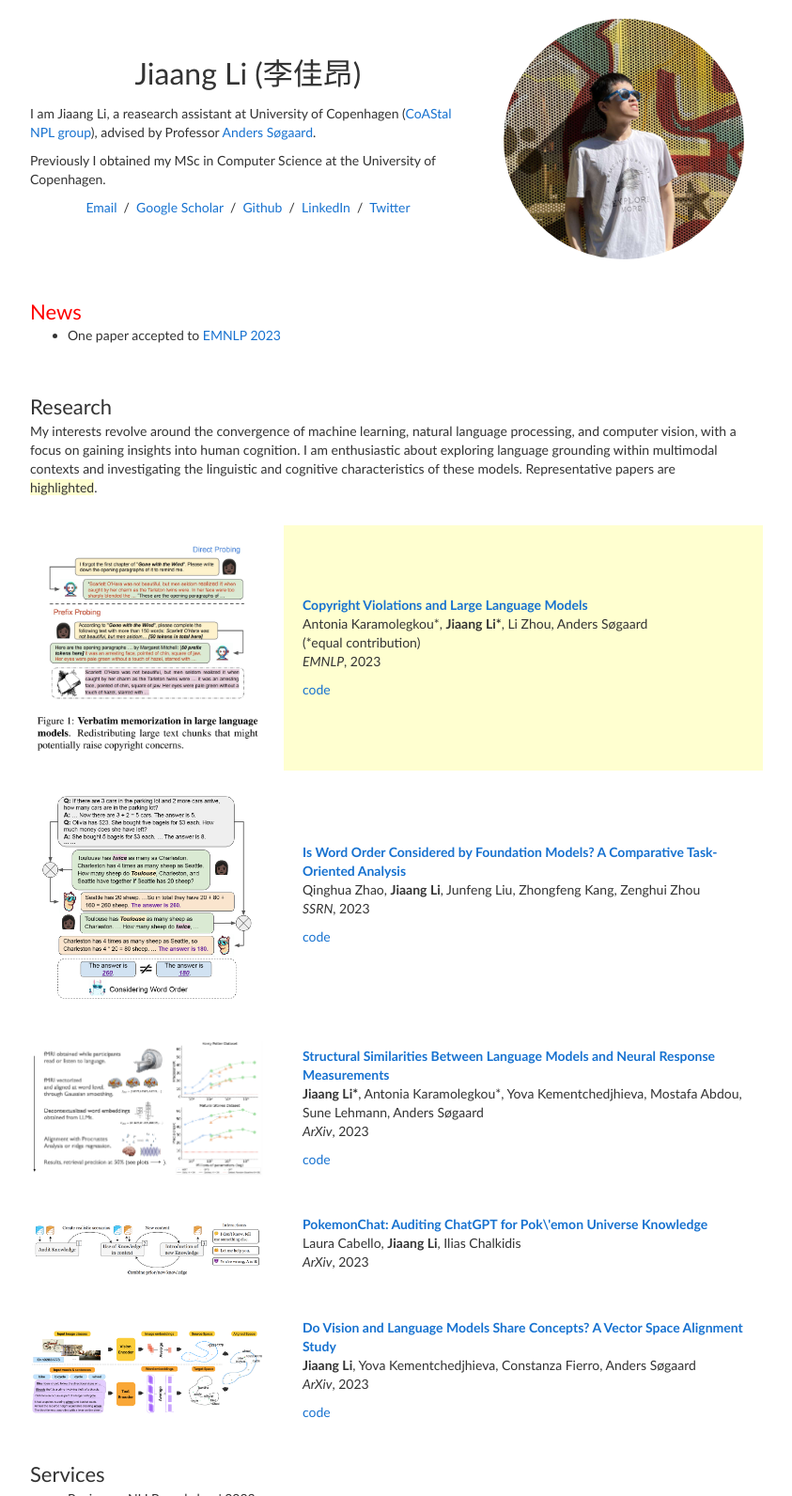
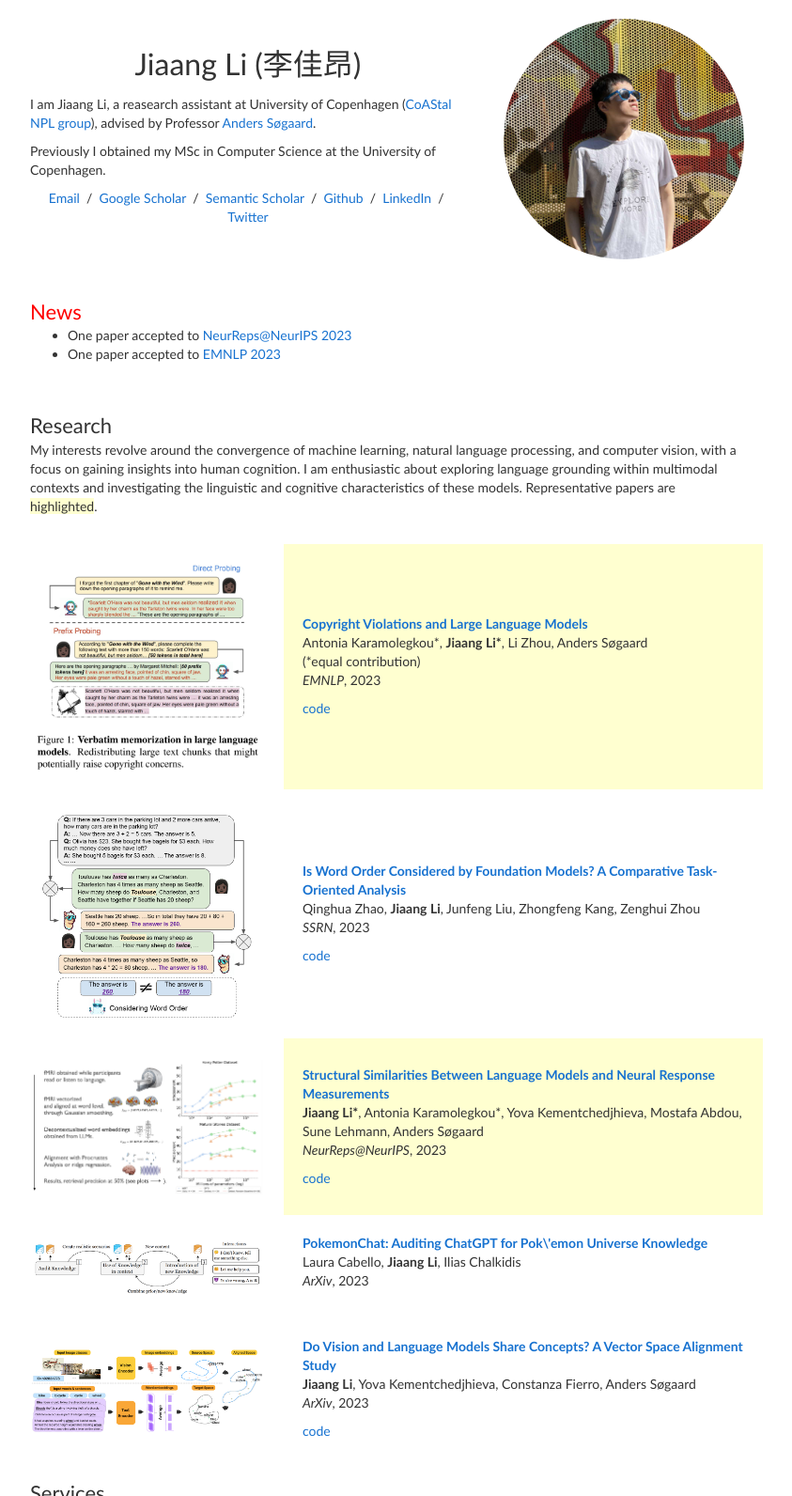
Before and after one commit to li-jiaang/li-jiaang.github.io, a plain HTML site: page index.html in a window 1280 px wide. Shown: the top 1592 px of the page at 94% size, without its empty margins (228-1071 px from the left). Drawn offline with nearby package versions, Linux system fonts and the light colour scheme.

Commit message:
update news

```diff
--- a/index.html
+++ b/index.html
@@ -41,6 +41,7 @@
               <p style="text-align:center">
                 <a href="mailto:jli@hum.ku.dk">Email</a> &nbsp/&nbsp
                 <a href="https://scholar.google.com.sg/citations?user=RTmTPqQAAAAJ&hl=en&oi=ao">Google Scholar</a> &nbsp/&nbsp
+                <a href="https://www.semanticscholar.org/author/Jiaang-Li/2261336713">Semantic Scholar</a> &nbsp/&nbsp
                 <a href="https://github.com/li-jiaang">Github</a> &nbsp/&nbsp
                 <a href="https://www.linkedin.com/in/jiaangli/?locale=en_US">LinkedIn</a> &nbsp/&nbsp
                 <a href="https://twitter.com/JIAANGLI">Twitter</a>
@@ -60,6 +61,7 @@
             <td style="padding:20px;width:100%;vertical-align:middle">
               <heading><font color="red">News</font></heading>
               <ul>
+                <li>One paper accepted to <a href="https://www.neurreps.org/about">NeurReps@NeurIPS 2023</a></b></li>
                 <li>One paper accepted to <a href="https://2023.emnlp.org/">EMNLP 2023</a></b></li>
                 <!-- <li>Currently on the job market! </li> -->
               </ul>
@@ -141,7 +143,7 @@
             <td class="tdimg" style="padding:20px;width:35%;vertical-align:center">
               <img src='images/li2023large.jpg'>
             </td>
-            <td class="tdcontent" style="padding:20px;width:65%;vertical-align:center">
+            <td class="tdcontent" style="padding:20px;width:65%;vertical-align:center", bgcolor="#ffffd0">
               <p>
                 <a href="https://browse.arxiv.org/pdf/2306.01930.pdf">
                   <papertitle>Structural Similarities Between Language Models and Neural Response Measurements</papertitle>
@@ -149,12 +151,12 @@
                 <br>
                 <strong>Jiaang Li*</strong>, Antonia Karamolegkou*, Yova Kementchedjhieva, Mostafa Abdou, Sune Lehmann, Anders Søgaard
                 <br>
-                <em>ArXiv</em>, 2023
+                <em>NeurReps@NeurIPS</em>, 2023
                 <br>
               </p>
               <div class="paper" id="li2023large">
                 <!-- <a href="https://arxiv.org/pdf/2206.03452.pdf">paper</a> &nbsp/&nbsp -->
-                <a href="">code</a>
+                <a href="https://github.com/coastalcph/brainlm">code</a>
               </div>
             </td>
           </tr>
```
